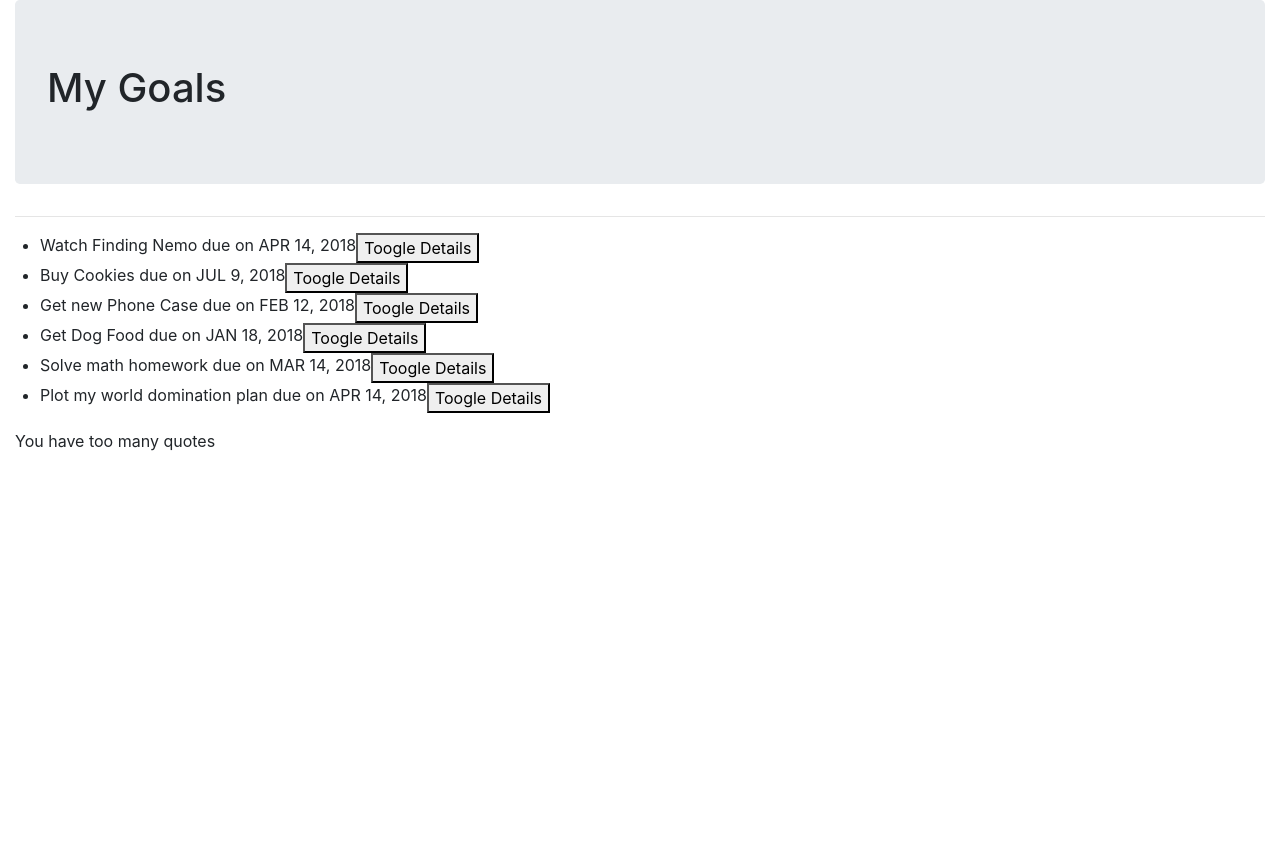
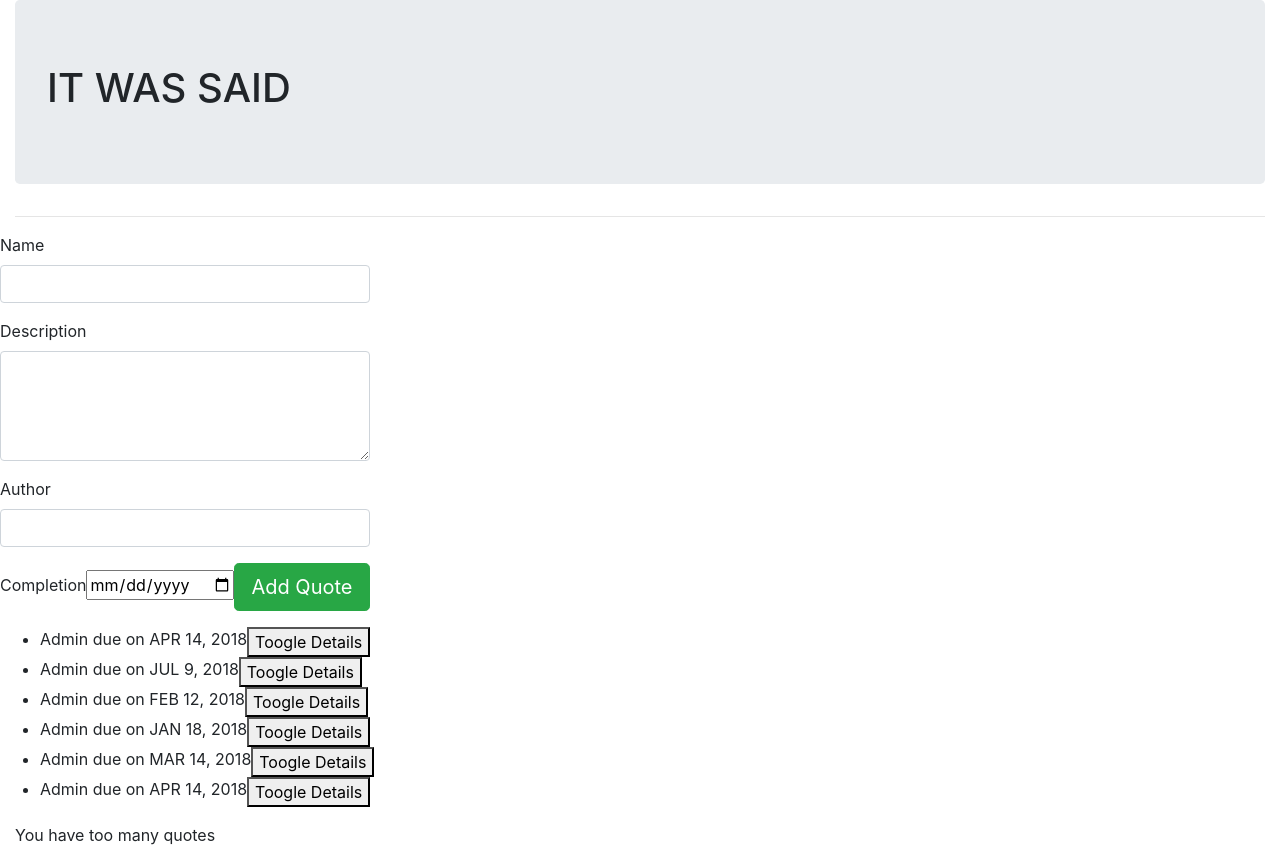
Before and after one commit to BenkiKuu/IP1, an Angular app: page / in a window 1280 px wide. Before the commit the page ends 800 px from the top, so only its background shows below. Built offline with nearby package versions, Linux system fonts and the light colour scheme.

Commit message:
finishes the function of the form without votes and highlight

```diff
--- a/src/app/form/form.component.html
+++ /dev/null
@@ -1,3 +0,0 @@
-<p>
-  form works!
-</p>
--- a/src/app/form/form.component.ts
+++ /dev/null
@@ -1,15 +0,0 @@
-import { Component, OnInit } from '@angular/core';
-
-@Component({
-  selector: 'app-form',
-  templateUrl: './form.component.html',
-  styleUrls: ['./form.component.css']
-})
-export class FormComponent implements OnInit {
-
-  constructor() { }
-
-  ngOnInit() {
-  }
-
-}
--- /dev/null
+++ b/src/app/quote-form/quote-form.component.html
@@ -0,0 +1,37 @@
+  <div class="container-fluid">
+    <div class="row">
+        <form (ngSubmit)='submitQuote()' #quoteForm='ngForm'>
+            <div class="form-group">
+
+                <label for="name">Name</label>
+                <input type="text" required class="form-control" id="name" [(ngModel)]="newQuote.name" name="name" #name="ngModel" required>
+                <div [hidden]="name.valid || name.pristine" class="alert alert-danger">
+                    <p> Name is Required</p>
+                </div>
+            </div>
+            <div class="form-group">
+
+                <label for="description">Description</label>
+                <textarea class="form-control" id="description" rows="4" [(ngModel)]="newQuote.description" name="description" #description="ngModel" required></textarea>
+                <div [hidden]="description.valid || description.pristine" class="alert alert-danger">
+                    <p> Description is Required</p>
+                </div>
+
+            </div>
+            <div class="form-group">
+
+                <label for="name">Author</label>
+                <input type="text" required class="form-control" id="author" [(ngModel)]="newQuote.author" name="author" #author="ngModel" required>
+                <div [hidden]="author.valid || author.pristine" class="alert alert-danger">
+                    <p> Author is Required</p>
+                </div>
+
+            </div>
+            <div class="form-group">
+                <label for="complete">Completion</label>
+                <input type='date' id="complete" required>
+              <button type="submit" class="btn btn-success btn-lg">Add Quote</button>
+            </div>
+        </form>
+    </div>
+  </div>
--- /dev/null
+++ b/src/app/quote-form/quote-form.component.ts
@@ -0,0 +1,22 @@
+import { Component, OnInit, Output, EventEmitter } from '@angular/core';
+import { Quote } from '../quote';
+
+@Component({
+  selector: 'app-quote-form',
+  templateUrl: './quote-form.component.html',
+  styleUrls: ['./quote-form.component.css']
+})
+export class QuoteFormComponent implements OnInit {
+  newQuote=new Quote(0,"","","",new Date());
+  @Output() addQuote=new EventEmitter<Quote>();
+
+    submitQuote(){
+        this.addQuote.emit(this.newQuote);
+    }
+
+  constructor() { }
+
+  ngOnInit() {
+  }
+
+}
--- a/src/app/quote.ts
+++ b/src/app/quote.ts
@@ -1,6 +1,6 @@
 export class Quote {
    public showDescription:boolean;
-  constructor(public id:number, public name:string, public description:string, public completeDate:Date){
+  constructor(public id:number, public name:string, public description:string, public author:string, public completeDate:Date){
     this.showDescription=false
   }
 }
--- a/src/app/quotes/quotes.component.html
+++ b/src/app/quotes/quotes.component.html
@@ -1,8 +1,11 @@
 <div class="container-fluid">
   <div class="jumbotron">
-    <h1>My Goals</h1>
+    <h1>IT WAS SAID</h1>
   </div>
   <hr>
+  <div class="row">
+        <app-quote-form (addQuote)="addNewQuote($event)"></app-quote-form>
+    </div>
   <ul>
     <div *ngFor='let quote of quotes; let i=index'>
       <div class="row">
--- a/src/app/quotes/quotes.component.ts
+++ b/src/app/quotes/quotes.component.ts
@@ -7,12 +7,12 @@ import { Quote } from '../quote'
 })
 export class QuotesComponent implements OnInit {
     quotes = [
-        new Quote(1,'Watch Finding Nemo','Find an online version and watch merlin find his son',new Date(2018,3,14) ),
-        new Quote(2,'Buy Cookies','I have to buy cookies for the parrot',new Date(2018,6,9) ),
-        new Quote(3, 'Get new Phone Case','Diana has her birthday coming up soon',new Date(2018,1,12) ),
-        new Quote(4, 'Get Dog Food','Pupper likes expensive sancks',new Date(2018,0,18) ),
-        new Quote(5, 'Solve math homework','Damn Math',new Date(2018,2,14) ),
-        new Quote(6, 'Plot my world domination plan','Cause I am an evil overlord',new Date(2018,3,14) ),
+        new Quote(1, 'Admin','Do not let your Hearts be trobled, trust God and trust also in me.','Jesus Christ',new Date(2018,3,14) ),
+        new Quote(2, 'Admin','I am the way and the truth and the life, no one comes to the farther except through me.','Jesus Christ',new Date(2018,6,9) ),
+        new Quote(3, 'Admin','For what shall it profit a man if he gains the whole world, and lose his soul','Jesus Christ',new Date(2018,1,12) ),
+        new Quote(4, 'Admin','A new command I give you: love one another. As I have loved you, so you must love one another','Jesus Christ',new Date(2018,0,18) ),
+        new Quote(5, 'Admin','Blessed are the mercifull for they ill be shown mercy','Jesus Christ',new Date(2018,2,14) ),
+        new Quote(6, 'Admin','Let the one among you who is without sin be the first to cast a stone','Jesus Christ',new Date(2018,3,14) ),
 
     ]
     completeQuote(isComplete,index){
@@ -26,9 +26,13 @@ export class QuotesComponent implements OnInit {
         }
     }
 
-// this.quotes.splice(index,1);
-            // }
-          // }
+    addNewQuote(quote){
+            let quoteLength = this.quotes.length;
+            quote.id=quoteLength+1;
+            quote.completeDate = new Date(quote.completeDate)
+            this.quotes.push(quote)
+
+          }
     toogleDetails(index){
         this.quotes[index].showDescription = !this.quotes[index].showDescription;
       }
```
Also changed, not shown: src/app/app.module.ts (+8 -4 lines), src/app/quote-form/quote-form.component.css (added), 1 other file (tests, documents, lock files or other folders).
